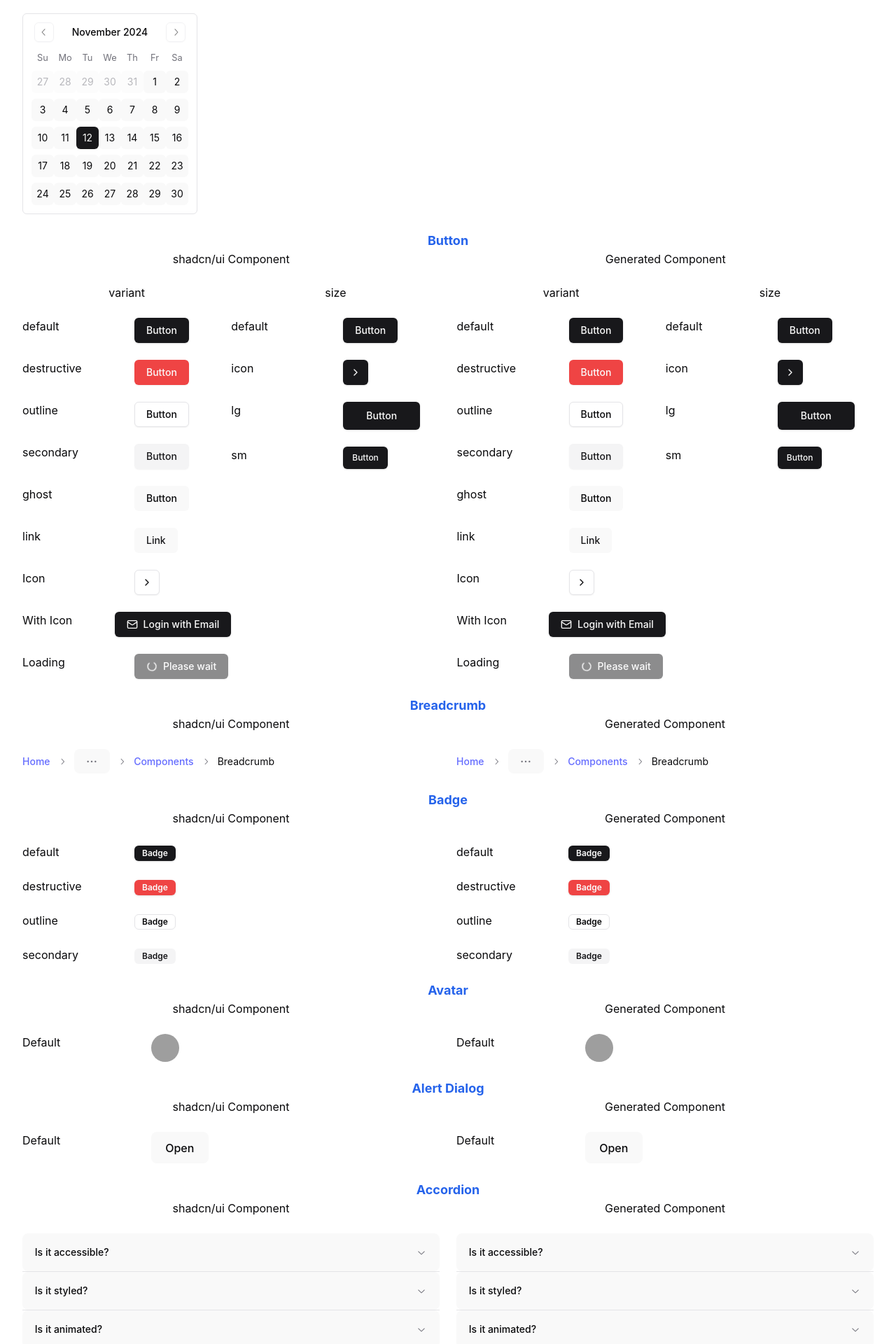
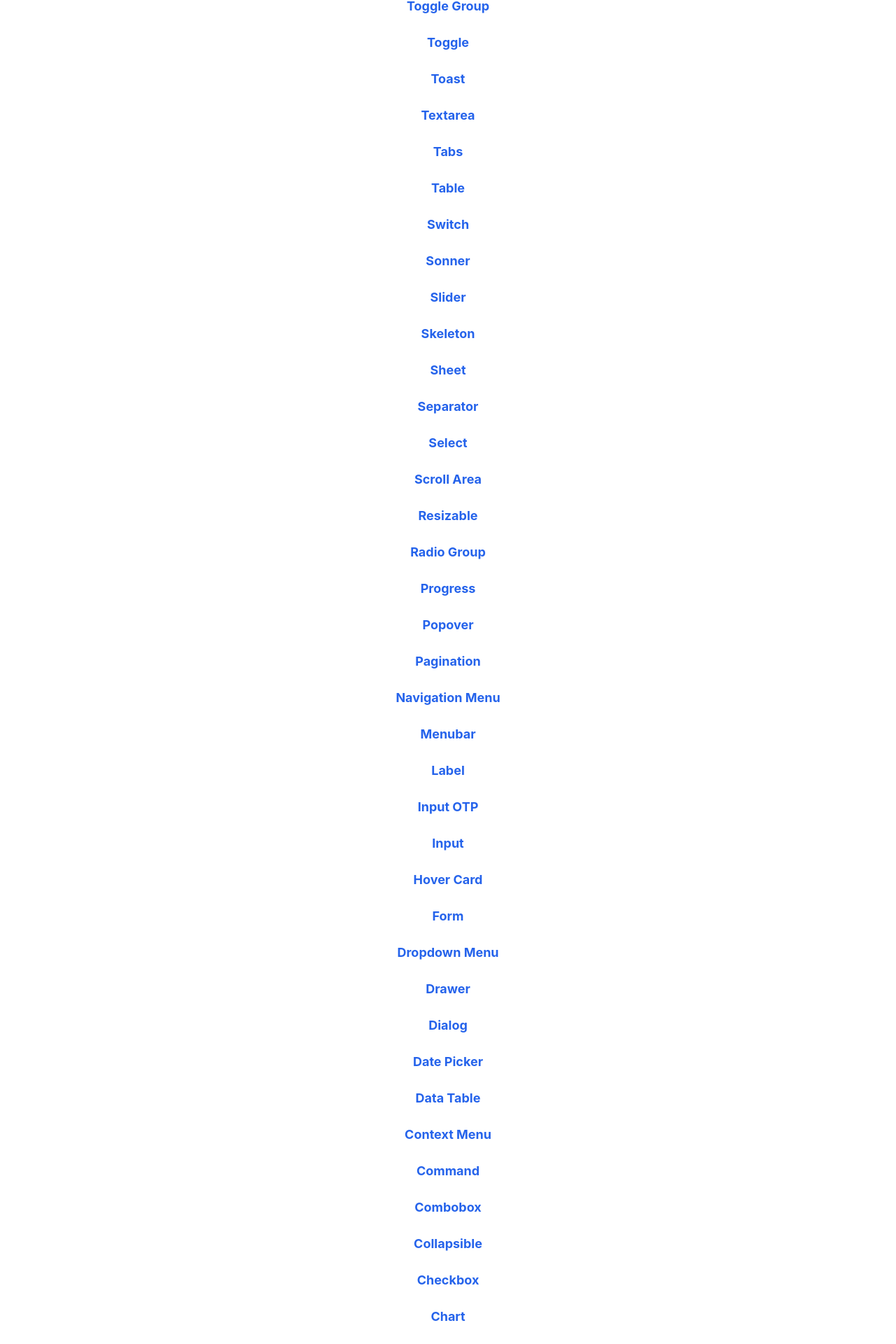
Before and after one commit to mdharanizakapps/react-base-source-code, a React (Vite) app: page / in a window 1280 px wide. Shown: the part 89-2009 px from the top of the page at 70% size. Built offline with nearby package versions, Linux system fonts and the light colour scheme; grey boxes are pictures that could not be loaded.

Commit message:
Updated App.tsx with all the component title

```diff
--- a/src/App.tsx
+++ b/src/App.tsx
@@ -90,6 +90,366 @@ function App() {
         </div>
       </div>
 
+      <div>
+        <div className='text-center text-lg font-bold text-blue-600'>
+          Card
+        </div>
+        <div>
+
+        </div>
+      </div>
+
+      <div>
+        <div className='text-center text-lg font-bold text-blue-600'>
+          Carousel
+        </div>
+        <div>
+
+        </div>
+      </div>
+
+      <div>
+        <div className='text-center text-lg font-bold text-blue-600'>
+          Chart
+        </div>
+        <div>
+
+        </div>
+      </div>
+
+      <div>
+        <div className='text-center text-lg font-bold text-blue-600'>
+          Checkbox
+        </div>
+        <div>
+
+        </div>
+      </div>
+
+      <div>
+        <div className='text-center text-lg font-bold text-blue-600'>
+          Collapsible
+        </div>
+        <div>
+
+        </div>
+      </div>
+
+      <div>
+        <div className='text-center text-lg font-bold text-blue-600'>
+          Combobox
+        </div>
+        <div>
+
+        </div>
+      </div>
+
+      <div>
+        <div className='text-center text-lg font-bold text-blue-600'>
+          Command
+        </div>
+        <div>
+
+        </div>
+      </div>
+
+      <div>
+        <div className='text-center text-lg font-bold text-blue-600'>
+          Context Menu
+        </div>
+        <div>
+
+        </div>
+      </div>
+
+      <div>
+        <div className='text-center text-lg font-bold text-blue-600'>
+          Data Table
+        </div>
+        <div>
+
+        </div>
+      </div>
+
+      <div>
+        <div className='text-center text-lg font-bold text-blue-600'>
+          Date Picker
+        </div>
+        <div>
+
+        </div>
+      </div>
+
+      <div>
+        <div className='text-center text-lg font-bold text-blue-600'>
+          Dialog
+        </div>
+        <div>
+
+        </div>
+      </div>
+
+      <div>
+        <div className='text-center text-lg font-bold text-blue-600'>
+          Drawer
+        </div>
+        <div>
+
+        </div>
+      </div>
+
+      <div>
+        <div className='text-center text-lg font-bold text-blue-600'>
+          Dropdown Menu
+        </div>
+        <div>
+
+        </div>
+      </div>
+
+      <div>
+        <div className='text-center text-lg font-bold text-blue-600'>
+          Form
+        </div>
+        <div>
+
+        </div>
+      </div>
+
+      <div>
+        <div className='text-center text-lg font-bold text-blue-600'>
+          Hover Card
+        </div>
+        <div>
+
+        </div>
+      </div>
+
+      <div>
+        <div className='text-center text-lg font-bold text-blue-600'>
+          Input
+        </div>
+        <div>
+
+        </div>
+      </div>
+
+      <div>
+        <div className='text-center text-lg font-bold text-blue-600'>
+          Input OTP
+        </div>
+        <div>
+
+        </div>
+      </div>
+
+      <div>
+        <div className='text-center text-lg font-bold text-blue-600'>
+          Label
+        </div>
+        <div>
+
+        </div>
+      </div>
+
+      <div>
+        <div className='text-center text-lg font-bold text-blue-600'>
+          Menubar
+        </div>
+        <div>
+
+        </div>
+      </div>
+
+      <div>
+        <div className='text-center text-lg font-bold text-blue-600'>
+          Navigation Menu
+        </div>
+        <div>
+
+        </div>
+      </div>
+
+      <div>
+        <div className='text-center text-lg font-bold text-blue-600'>
+          Pagination
+        </div>
+        <div>
+
+        </div>
+      </div>
+
+      <div>
+        <div className='text-center text-lg font-bold text-blue-600'>
+          Popover
+        </div>
+        <div>
+
+        </div>
+      </div>
+
+      <div>
+        <div className='text-center text-lg font-bold text-blue-600'>
+          Progress
+        </div>
+        <div>
+
+        </div>
+      </div>
+
+      <div>
+        <div className='text-center text-lg font-bold text-blue-600'>
+          Radio Group
+        </div>
+        <div>
+
+        </div>
+      </div>
+
+      <div>
+        <div className='text-center text-lg font-bold text-blue-600'>
+          Resizable
+        </div>
+        <div>
+
+        </div>
+      </div>
+
+      <div>
+        <div className='text-center text-lg font-bold text-blue-600'>
+          Scroll Area
+        </div>
+        <div>
+
+        </div>
+      </div>
+
+      <div>
+        <div className='text-center text-lg font-bold text-blue-600'>
+          Select
+        </div>
+        <div>
+
+        </div>
+      </div>
+
+      <div>
+        <div className='text-center text-lg font-bold text-blue-600'>
+          Separator
+        </div>
+        <div>
+
+        </div>
+      </div>
+
+      <div>
+        <div className='text-center text-lg font-bold text-blue-600'>
+          Sheet
+        </div>
+        <div>
+
+        </div>
+      </div>
+
+      <div>
+        <div className='text-center text-lg font-bold text-blue-600'>
+          Skeleton
+        </div>
+        <div>
+
+        </div>
+      </div>
+
+      <div>
+        <div className='text-center text-lg font-bold text-blue-600'>
+          Slider
+        </div>
+        <div>
+
+        </div>
+      </div>
+
+      <div>
+        <div className='text-center text-lg font-bold text-blue-600'>
+          Sonner
+        </div>
+        <div>
+
+        </div>
+      </div>
+
+      <div>
+        <div className='text-center text-lg font-bold text-blue-600'>
+          Switch
+        </div>
+        <div>
+
+        </div>
+      </div>
+
+      <div>
+        <div className='text-center text-lg font-bold text-blue-600'>
+          Table
+        </div>
+        <div>
+
+        </div>
+      </div>
+
+      <div>
+        <div className='text-center text-lg font-bold text-blue-600'>
+          Tabs
+        </div>
+        <div>
+
+        </div>
+      </div>
+
+      <div>
+        <div className='text-center text-lg font-bold text-blue-600'>
+          Textarea
+        </div>
+        <div>
+
+        </div>
+      </div>
+
+      <div>
+        <div className='text-center text-lg font-bold text-blue-600'>
+          Toast
+        </div>
+        <div>
+
+        </div>
+      </div>
+
+      <div>
+        <div className='text-center text-lg font-bold text-blue-600'>
+          Toggle
+        </div>
+        <div>
+
+        </div>
+      </div>
+
+      <div>
+        <div className='text-center text-lg font-bold text-blue-600'>
+          Toggle Group
+        </div>
+        <div>
+
+        </div>
+      </div>
+
+      <div>
+        <div className='text-center text-lg font-bold text-blue-600'>
+          Tooltip
+        </div>
+        <div>
+
+        </div>
+      </div>
+
 
 
 
--- a/src/components/ui_library_components/CalenderComponent.tsx
+++ /dev/null
@@ -1,51 +0,0 @@
-
-
-
-import React from "react"
-
-import { Calendar } from "../ui/calendar"
-
-export const CalendarComponent = () => {
-    const [date, setDate] = React.useState<Date | undefined>(new Date())
-
-    return (
-        <div className="flex gap-6 w-full">
-
-            <div className="flex flex-col gap-6 w-1/2">
-                <div className="text-center">
-                    shadcn/ui Component
-                </div>
-                <div className="flex w-full">
-                    <Calendar
-                        mode="single"
-                        selected={date}
-                        onSelect={setDate}
-                        className="rounded-md border"
-                    />
-                </div>
-
-            </div>
-
-
-
-
-
-
-
-
-
-
-
-
-
-            <div className="flex flex-col gap-6 w-1/2">
-                <div className="text-center">
-                    Generated Component
-                </div>
-                <div className="flex w-full">
-
-                </div>
-            </div>
-        </div>
-    )
-}
```
